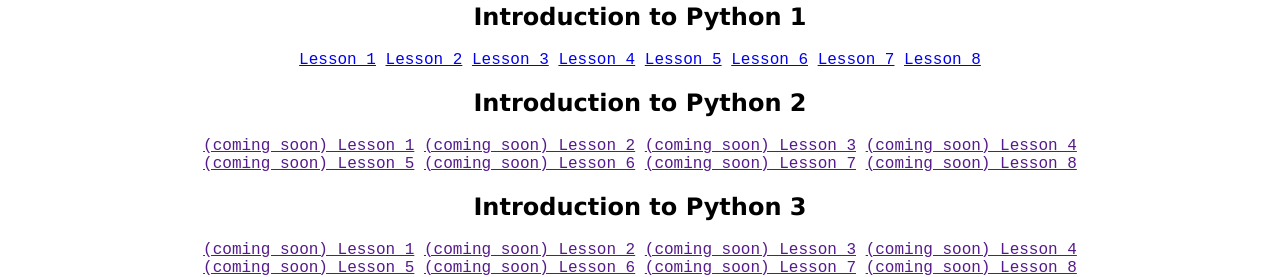
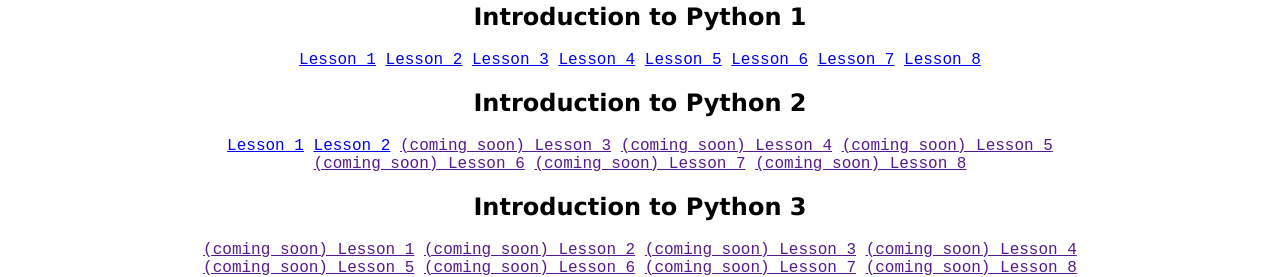
Before and after one commit to YingyingLuo/IntroToPython, a plain HTML site: page lessons.html in a window 1280 px wide. Shown: the part 1041-1318 px from the top of the page. Drawn offline with Linux system fonts and the light colour scheme.

Commit message:
Update lessons.html

```diff
--- a/lessons.html
+++ b/lessons.html
@@ -71,8 +71,8 @@
                 <a href="https://youtu.be/7Vgm_dOBhy4">Lesson 7</a>
                 <a href="https://youtu.be/x51uqiJsPjM">Lesson 8</a>
 			<h2>Introduction to Python 2</h2>
-                <a href="">(coming soon) Lesson 1</a>
-                <a href="">(coming soon) Lesson 2</a>
+                <a href="https://youtu.be/guCz_HnDOr0">Lesson 1</a>
+                <a href="https://youtu.be/hCYGqXdz_CY">Lesson 2</a>
                 <a href="">(coming soon) Lesson 3</a>
                 <a href="">(coming soon) Lesson 4</a>
                 <a href="">(coming soon) Lesson 5</a>
```
